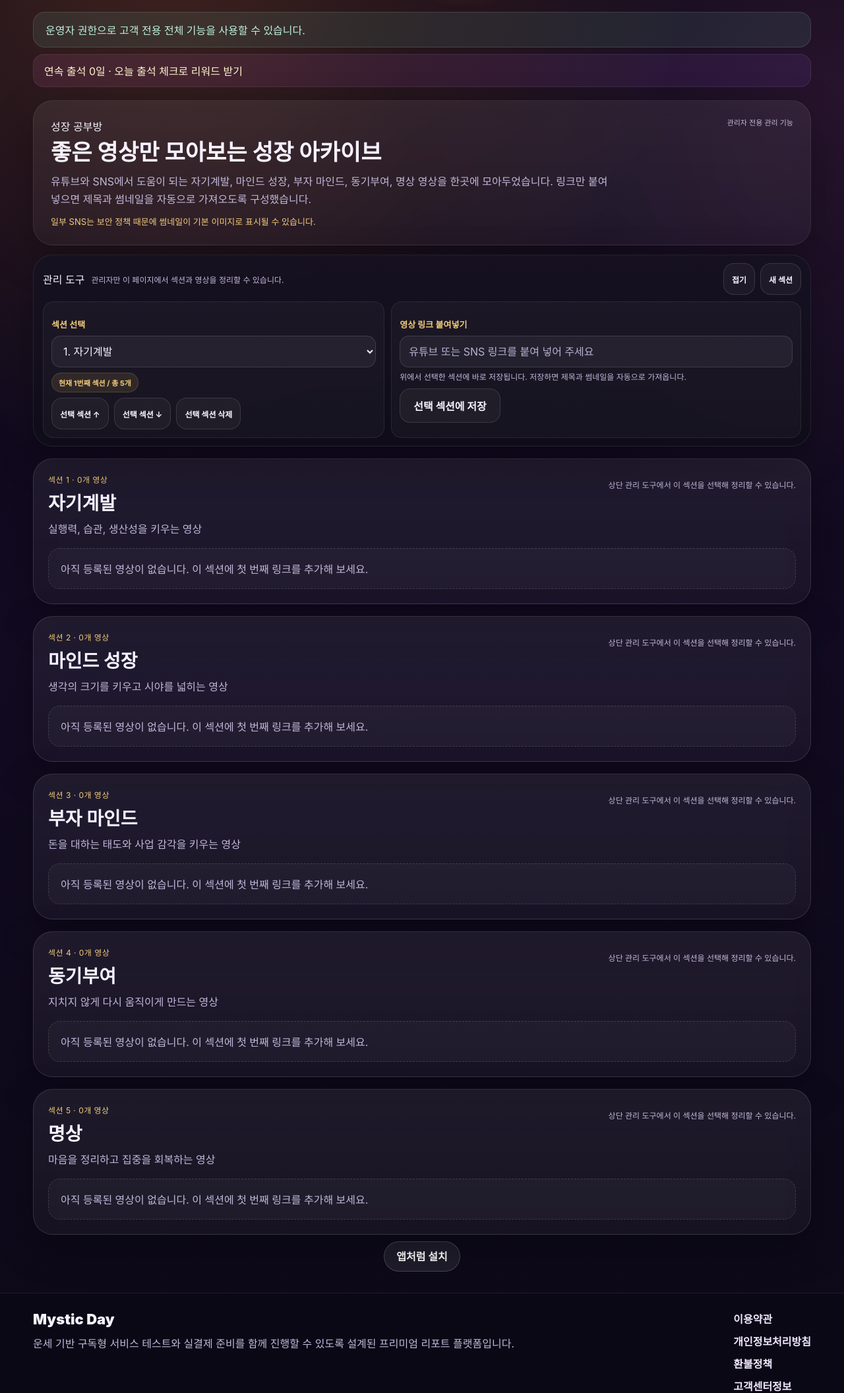
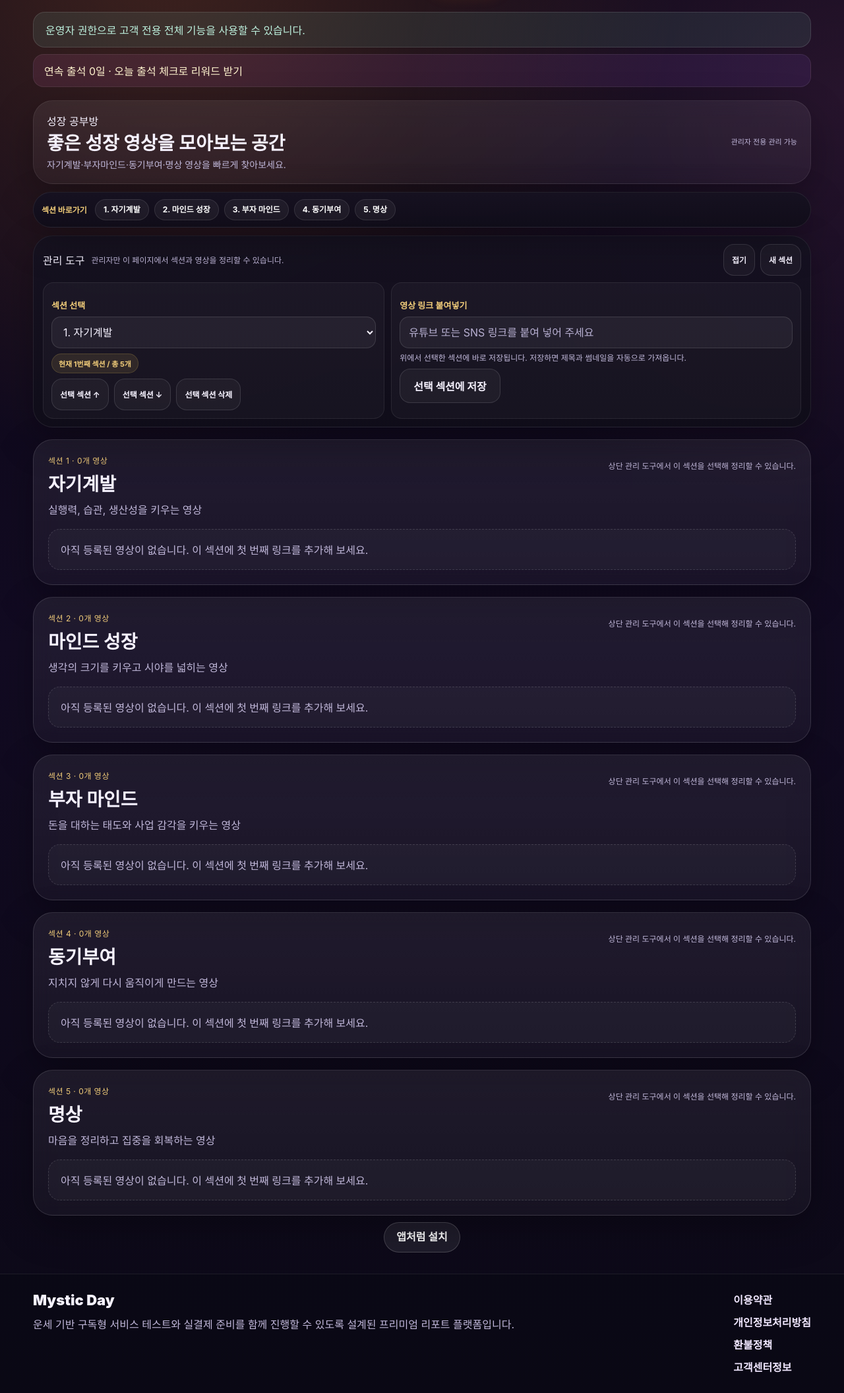
Before and after one commit to happyn1004/fortune-app, a FastAPI app: page /study in a window 1280 px wide. Shown: the part 77-2189 px from the top of the page at 66% size. Run offline with FastAPI, Linux system fonts and the light colour scheme; the visitor is signed in with stand-in values (Sample User, id 1); data comes from the database, SQL or seed files in the repository; data that the repository does not hold is empty.

Commit message:
Add files via upload

```diff
--- a/app/templates/study_room.html
+++ b/app/templates/study_room.html
@@ -4,16 +4,28 @@
 <section class="study-hero card">
   <div>
     <div class="section-badge">성장 공부방</div>
-    <h1>좋은 영상만 모아보는 성장 아카이브</h1>
-    <p class="study-hero-copy">유튜브와 SNS에서 도움이 되는 자기계발, 마인드 성장, 부자 마인드, 동기부여, 명상 영상을 한곳에 모아두었습니다. 링크만 붙여 넣으면 제목과 썸네일을 자동으로 가져오도록 구성했습니다.</p>
-    <div class="study-mini-note">일부 SNS는 보안 정책 때문에 썸네일이 기본 이미지로 표시될 수 있습니다.</div>
+    <h1>좋은 성장 영상을 모아보는 공간</h1>
+    <p class="study-hero-copy">자기계발·부자마인드·동기부여·명상 영상을 빠르게 찾아보세요.</p>
   </div>
   {% if can_manage_study %}
   <div class="study-admin-panel">
-    <div class="study-admin-hint">관리자 전용 관리 기능</div>
+    <div class="study-admin-hint">관리자 전용 관리 가능</div>
   </div>
   {% endif %}
 </section>
+
+{% if study_sections %}
+<section class="card study-quick-nav-card">
+  <div class="study-quick-nav-inner">
+    <div class="study-quick-nav-label">섹션 바로가기</div>
+    <div class="study-quick-nav-buttons">
+      {% for section in study_sections %}
+      <a href="#study-section-{{ section.id }}" class="study-quick-nav-btn">{{ loop.index }}. {{ section.title }}</a>
+      {% endfor %}
+    </div>
+  </div>
+</section>
+{% endif %}
 
 {% if can_manage_study %}
 <section class="card study-admin-toolbar-card">
@@ -57,7 +69,7 @@
 
 <div class="study-section-stack">
   {% for section in study_sections %}
-  <section class="card study-section-card" data-section-id="{{ section.id }}">
+  <section id="study-section-{{ section.id }}" class="card study-section-card" data-section-id="{{ section.id }}">
     <div class="study-section-head">
       <div>
         <div class="study-section-topline">섹션 {{ loop.index }} · {{ section.count }}개 영상</div>
@@ -119,13 +131,18 @@
 {% endif %}
 
 <style>
-.study-hero{display:flex;justify-content:space-between;gap:20px;align-items:flex-start;padding:26px;border:1px solid rgba(255,255,255,.08)}
-.study-hero h1{margin:8px 0 10px;font-size:34px;line-height:1.2}
-.study-hero-copy{margin:0;max-width:860px;color:var(--muted);line-height:1.7}
-.study-mini-note{margin-top:10px;color:var(--gold);font-size:13px}
-.study-admin-panel{min-width:auto;display:flex;flex-direction:column;gap:6px;align-items:flex-end}
+.study-hero{display:flex;justify-content:space-between;gap:16px;align-items:center;padding:18px 20px;border:1px solid rgba(255,255,255,.08)}
+.study-hero h1{margin:6px 0 4px;font-size:28px;line-height:1.2}
+.study-hero-copy{margin:0;max-width:860px;color:var(--muted);line-height:1.5;font-size:14px}
+.study-admin-panel{min-width:auto;display:flex;flex-direction:column;gap:4px;align-items:flex-end}
 .study-admin-hint{font-size:11px;color:var(--muted);text-align:right;line-height:1.4}
-.study-admin-toolbar-card{padding:12px 14px;margin-top:14px;border:1px solid rgba(255,255,255,.08);position:sticky;top:82px;z-index:25;backdrop-filter:blur(10px);background:linear-gradient(180deg,rgba(22,18,33,.94),rgba(16,13,25,.96))}
+.study-quick-nav-card{position:sticky;top:82px;z-index:26;margin-top:12px;padding:10px 12px;border:1px solid rgba(255,255,255,.08);backdrop-filter:blur(10px);background:linear-gradient(180deg,rgba(22,18,33,.95),rgba(16,13,25,.97))}
+.study-quick-nav-inner{display:flex;align-items:center;gap:12px}
+.study-quick-nav-label{flex:0 0 auto;font-size:12px;font-weight:800;color:var(--gold);white-space:nowrap}
+.study-quick-nav-buttons{display:flex;gap:8px;flex-wrap:wrap}
+.study-quick-nav-btn{display:inline-flex;align-items:center;justify-content:center;padding:8px 12px;border-radius:999px;background:rgba(255,255,255,.05);border:1px solid rgba(255,255,255,.1);color:#fff;text-decoration:none;font-size:12px;font-weight:700;line-height:1.2}
+.study-quick-nav-btn:hover{border-color:rgba(255,215,96,.35);color:#fff4cf;background:rgba(255,215,96,.1)}
+.study-admin-toolbar-card{padding:12px 14px;margin-top:12px;border:1px solid rgba(255,255,255,.08);position:sticky;top:148px;z-index:25;backdrop-filter:blur(10px);background:linear-gradient(180deg,rgba(22,18,33,.94),rgba(16,13,25,.96))}
  .study-admin-toolbar-head{display:flex;align-items:center;justify-content:space-between;gap:12px}.study-admin-toolbar-head h2{margin:0;font-size:18px}.study-admin-toolbar-head.compact{gap:10px}
 .study-admin-toolbar-head p{margin:0;color:var(--muted);line-height:1.5}.study-toolbar-titleline{display:flex;align-items:center;gap:10px;flex-wrap:wrap}.study-toolbar-inline-note{font-size:12px;color:var(--muted)}.study-toolbar-head-actions{display:flex;align-items:center;gap:8px;flex-shrink:0}
 .study-toolbar-toggle{margin-top:0}
@@ -137,7 +154,7 @@
 .study-toolbar-actions{display:flex;gap:8px;flex-wrap:wrap;margin-top:8px}
 .study-select{appearance:auto}
 .study-section-stack{display:flex;flex-direction:column;gap:18px;margin-top:18px}
-.study-section-card{padding:22px}
+.study-section-card{padding:22px;scroll-margin-top:230px}
 .study-section-head{display:flex;justify-content:space-between;gap:18px;align-items:flex-start;margin-bottom:18px}
 .study-section-head h2{margin:6px 0 8px;font-size:28px}
 .study-section-head p{margin:0;color:var(--muted)}
@@ -172,9 +189,9 @@
 .study-modal-actions{display:flex;justify-content:flex-end;margin-top:16px}
 .btn-sm{padding:8px 12px;font-size:12px}
 @media (max-width:1280px){.study-grid{grid-template-columns:repeat(4,minmax(0,1fr))}}
-@media (max-width:1024px){.study-grid{grid-template-columns:repeat(3,minmax(0,1fr))}.study-hero{flex-direction:column}.study-admin-panel{align-items:flex-start}.study-admin-toolbar-card{top:72px}.study-admin-toolbar-grid{grid-template-columns:1fr}.study-admin-toolbar-head{align-items:flex-start;flex-direction:column}.study-toolbar-head-actions{width:100%;justify-content:flex-end}}
-@media (max-width:720px){.study-section-head{flex-direction:column}.study-grid{grid-template-columns:repeat(2,minmax(0,1fr))}.study-hero h1{font-size:28px}.study-admin-toolbar-card{top:64px;padding:10px 12px}.study-toast{top:78px;right:14px;left:14px;max-width:none}.study-toolbar-inline-note{display:none}}
-@media (max-width:480px){.study-grid{grid-template-columns:1fr}.study-section-card{padding:18px}.study-hero{padding:20px}.study-toolbar-actions{flex-direction:column;align-items:stretch}.study-toolbar-head-actions{width:100%;display:grid;grid-template-columns:1fr 1fr}.study-toolbar-toggle{width:100%}}
+@media (max-width:1024px){.study-grid{grid-template-columns:repeat(3,minmax(0,1fr))}.study-hero{flex-direction:column;align-items:flex-start}.study-admin-panel{align-items:flex-start}.study-quick-nav-card{top:72px}.study-quick-nav-inner{flex-direction:column;align-items:flex-start}.study-admin-toolbar-card{top:136px}.study-admin-toolbar-grid{grid-template-columns:1fr}.study-admin-toolbar-head{align-items:flex-start;flex-direction:column}.study-toolbar-head-actions{width:100%;justify-content:flex-end}.study-section-card{scroll-margin-top:216px}}
+@media (max-width:720px){.study-section-head{flex-direction:column}.study-grid{grid-template-columns:repeat(2,minmax(0,1fr))}.study-hero h1{font-size:24px}.study-quick-nav-card{top:64px;padding:8px 10px}.study-quick-nav-buttons{flex-wrap:nowrap;overflow-x:auto;padding-bottom:2px;width:100%}.study-quick-nav-btn{flex:0 0 auto;padding:7px 10px}.study-admin-toolbar-card{top:126px;padding:10px 12px}.study-toast{top:78px;right:14px;left:14px;max-width:none}.study-toolbar-inline-note{display:none}.study-section-card{scroll-margin-top:206px}}
+@media (max-width:480px){.study-grid{grid-template-columns:1fr}.study-section-card{padding:18px;scroll-margin-top:198px}.study-hero{padding:16px 18px}.study-quick-nav-label{font-size:11px}.study-toolbar-actions{flex-direction:column;align-items:stretch}.study-toolbar-head-actions{width:100%;display:grid;grid-template-columns:1fr 1fr}.study-toolbar-toggle{width:100%}}
 </style>
 
 {% if can_manage_study %}
@@ -231,6 +248,20 @@
   document.getElementById('studyAddSectionBtn')?.addEventListener('click', () => open(sectionModal));
   toolbarToggleBtn?.addEventListener('click', () => setToolbarCollapsed(!toolbarBody || !toolbarBody.hidden ? true : false));
   document.querySelectorAll('[data-close]').forEach(btn => btn.addEventListener('click', () => close(document.getElementById(btn.dataset.close))));
+  document.querySelectorAll('.study-quick-nav-btn').forEach(btn => {
+    btn.addEventListener('click', (event) => {
+      const href = btn.getAttribute('href') || '';
+      if (!href.startsWith('#')) return;
+      const target = document.querySelector(href);
+      if (!target) return;
+      event.preventDefault();
+      target.scrollIntoView({behavior: 'smooth', block: 'start'});
+      const sectionId = target.dataset.sectionId;
+      if (sectionSelect && sectionId) sectionSelect.value = sectionId;
+      syncOrderLabel();
+      history.replaceState(null, '', href);
+    });
+  });
   sectionSelect?.addEventListener('change', syncOrderLabel);
   syncOrderLabel();
   autoCollapseOnMobile();
```
